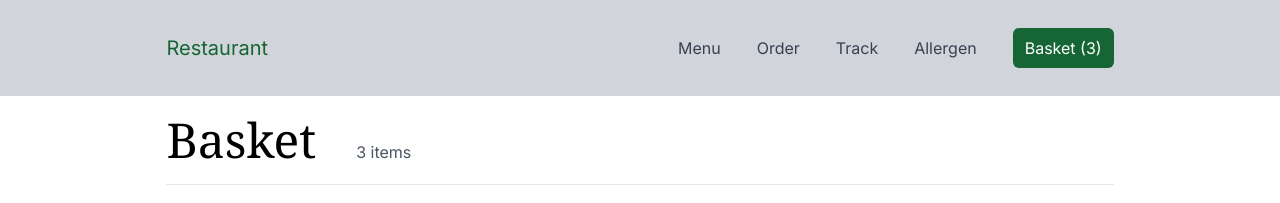
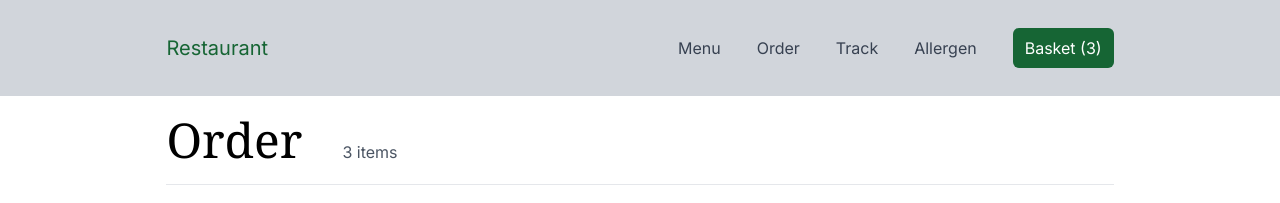
Before and after one commit to RealPhilos/resturant_website_team_project, a Next.js app in the folder frontend/: page /checkout in a window 1280 px wide. Shown: the top 203 px of the page. Built offline with nearby package versions, Linux system fonts and the light colour scheme.

Commit message:
added link in navbar for checkout ui

```diff
--- a/frontend/src/app/checkout/components/checkoutHeader.jsx
+++ b/frontend/src/app/checkout/components/checkoutHeader.jsx
@@ -1,7 +1,7 @@
 function CheckoutHeader() {
   return (
     <div className="flex py-5 items-end gap-10">
-      <span className="text-5xl font-serif">Basket</span>
+      <span className="text-5xl font-serif">Order</span>
       <span className="text-md text-gray-600">3 items</span>
     </div>
   );
--- a/frontend/src/app/components/nav-bar.jsx
+++ b/frontend/src/app/components/nav-bar.jsx
@@ -10,7 +10,7 @@ function NavBar() {
         <Link href="/menu">
           <span>Menu</span>
         </Link>
-        <Link href="">
+        <Link href="/checkout">
           <span>Order</span>
         </Link>
         <Link href="">
```
